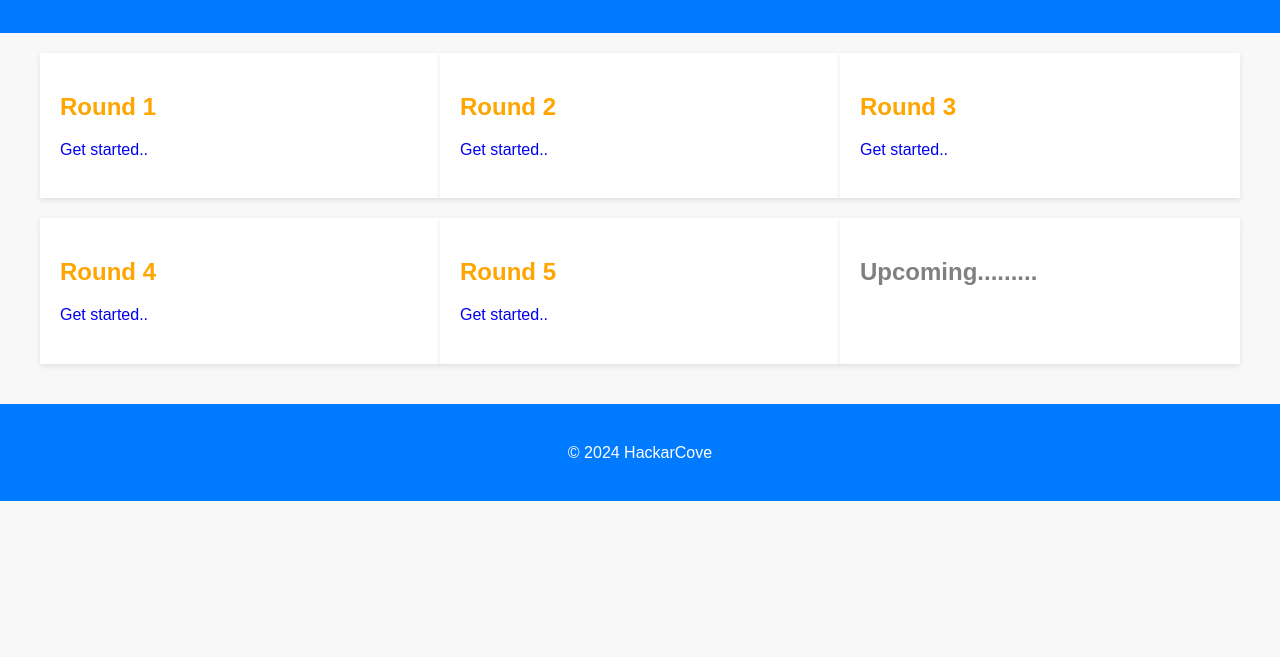
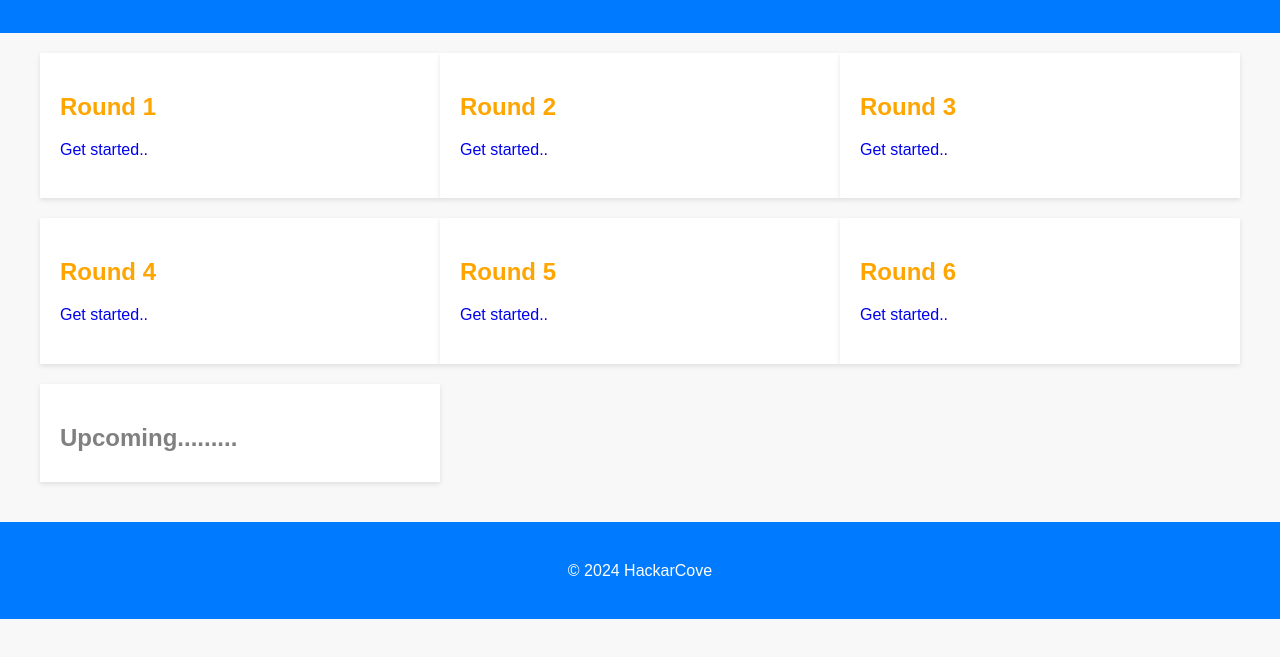
Before and after one commit to HackarCove/CTF, a plain HTML site: page index.html in a window 1280 px wide. Shown: the part 135-792 px from the top of the page. Drawn offline with Linux system fonts and the light colour scheme.

Commit message:
Update index.html

```diff
--- a/index.html
+++ b/index.html
@@ -94,6 +94,10 @@
                 <h2>Round 5</h2>
                 <p class="demo"><a href="Round-5/index.html" style="text-decoration: none;">Get started..</a></p>
             </div>
+               <div class="topic">
+                <h2>Round 6</h2>
+                <p class="demo"><a href="Round-6/index.html" style="text-decoration: none;">Get started..</a></p>
+            </div>
             <div class="topic">
                 <h2 style="color: gray">Upcoming.........</h2>
 
```
